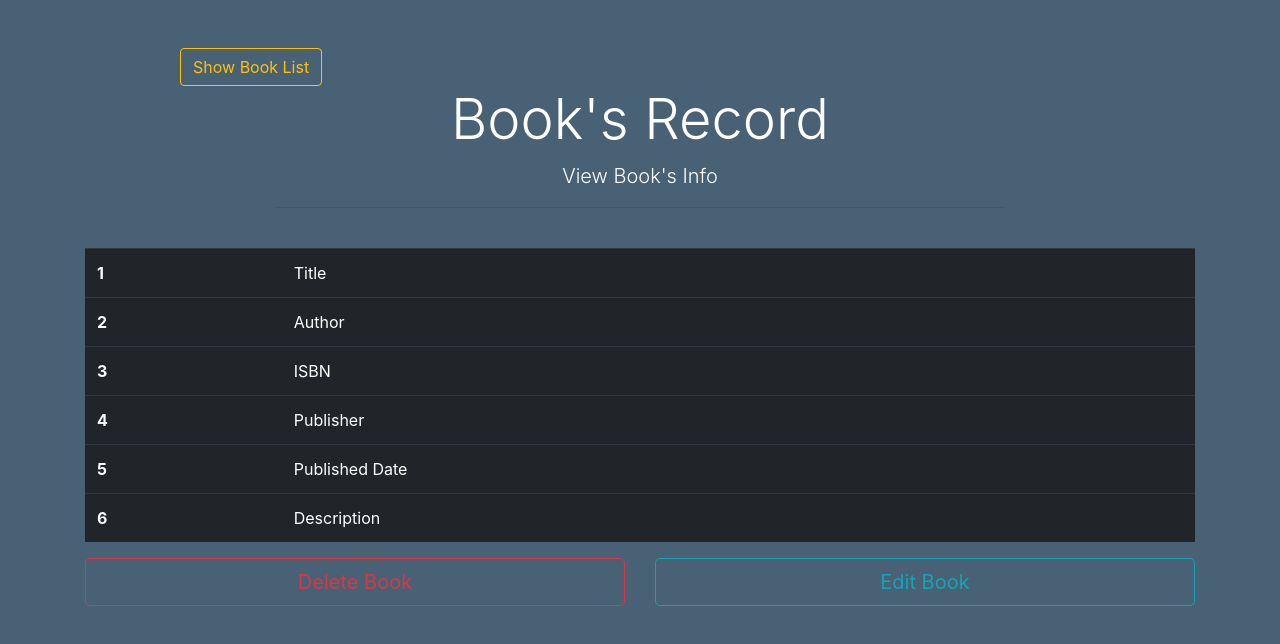
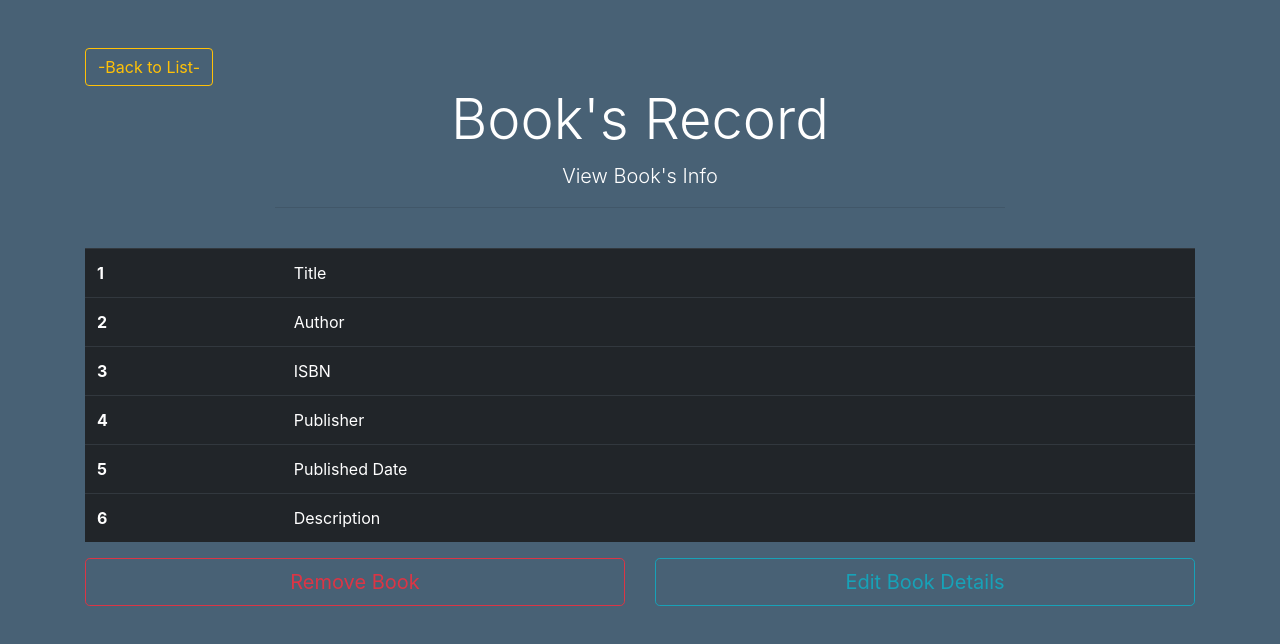
Before and after one commit to FederalTroll1/RealBS, a React (Create React App) app in the folder REAL_Building_Systems/client/building_systems/: page /show-book/1 in a window 1280 px wide. Shown: the top 644 px of the page. Built offline with nearby package versions, Linux system fonts and the light colour scheme; no server answers.

Commit message:
Removed Unnecessary README

```diff
--- a/REAL_Building_Systems/client/building_systems/src/components/ShowBookDetails.js
+++ b/REAL_Building_Systems/client/building_systems/src/components/ShowBookDetails.js
@@ -47,14 +47,6 @@ class showBookDetails extends Component {
     const book = this.state.book;
     let BookItem = <div>
       <table className="table table-hover table-dark">
-        {/* <thead>
-          <tr>
-            <th scope="col">#</th>
-            <th scope="col">First</th>
-            <th scope="col">Last</th>
-            <th scope="col">Handle</th>
-          </tr>
-        </thead> */}
         <tbody>
         <tr>
           <th scope="row">1</th>
@@ -94,10 +86,10 @@ class showBookDetails extends Component {
         <div className="ShowBookDetails">
           <div className="container">
             <div className="row">
-              <div className="col-md-10 m-auto">
+              <div className="col-md-12 m-auto">
                 <br /> <br />
                 <Link to="/" className="btn btn-outline-warning float-left">
-                  Show Book List
+                  -Back to List-
                 </Link>
               </div>
               <br />
@@ -115,21 +107,17 @@ class showBookDetails extends Component {
 
             <div className="row">
               <div className="col-md-6">
-                <button type="button" className="btn btn-outline-danger btn-lg btn-block" onClick={this.onDeleteClick.bind(this,book._id)}>Delete Book</button><br />
+                <button type="button" className="btn btn-outline-danger btn-lg btn-block" onClick={this.onDeleteClick.bind(this,book._id)}>Remove Book</button><br />
               </div>
 
               <div className="col-md-6">
                 <Link to={`/edit-book/${book._id}`} className="btn btn-outline-info btn-lg btn-block">
-                  Edit Book
+                  Edit Book Details
                 </Link>
                 <br />
               </div>
 
             </div>
-            {/* <br />
-            <button type="button" class="btn btn-outline-info btn-lg btn-block">Edit Book</button>
-            <button type="button" class="btn btn-outline-danger btn-lg btn-block">Delete Book</button> */}
-
           </div>
         </div>
     );
```
Also changed, not shown: 1 other file (tests, documents, lock files or other folders).
